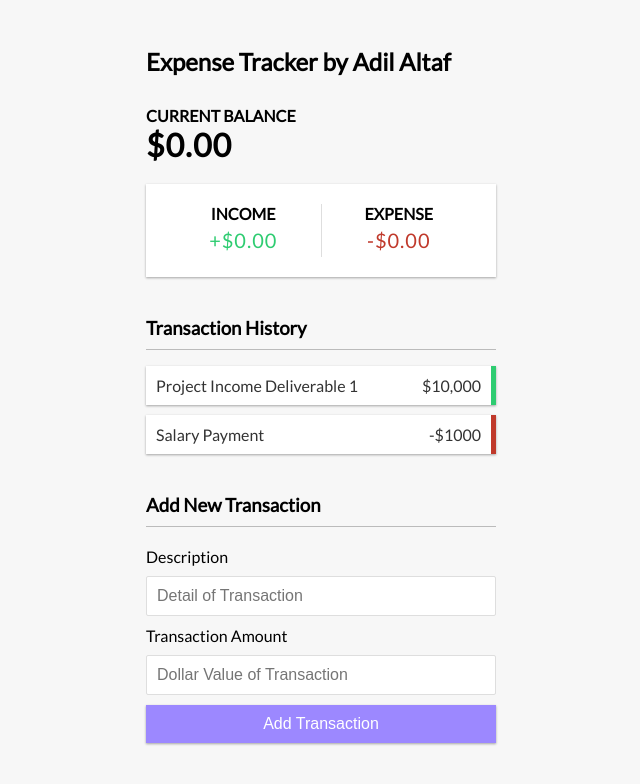
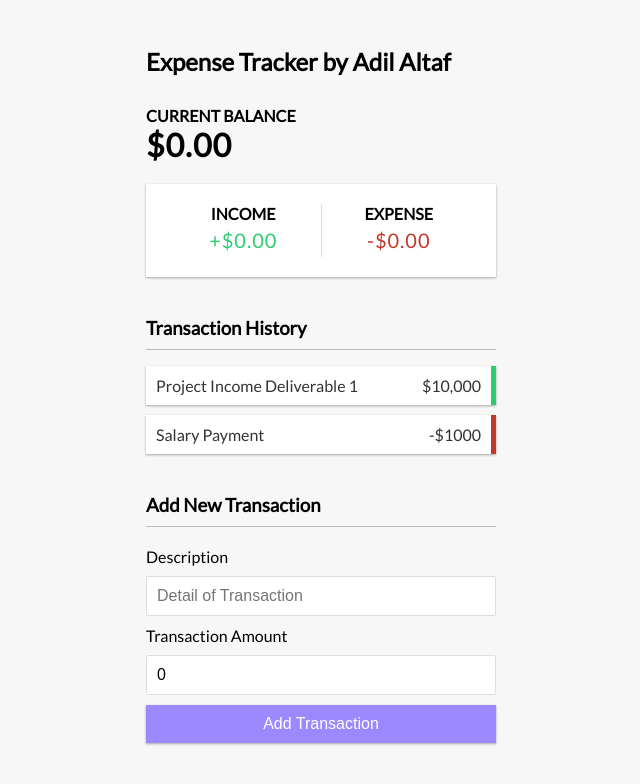
Before and after one commit to adil-innovation-lab/react-expense-tracker, a React (Create React App) app: page / in a window 1280 px wide. Shown: the top 784 px of the page, without its empty margins (319-959 px from the left). Built offline with nearby package versions, Linux system fonts and the light colour scheme.

Commit message:
Created State for Adding New Transactions
Updated the AddTransaction.js file to use the useState hook to create state so we can add new transactions with the form.

```diff
--- a/src/components/AddTransaction.js
+++ b/src/components/AddTransaction.js
@@ -1,6 +1,10 @@
-import React from 'react'
+import React, { useState } from 'react';
 
 export const AddTransaction = () => {
+
+    const [description, setDescription] = useState('');
+    const [transactionAmount, setTransactionAmount] = useState(0);
+
     return (
         <div>
             <h3>Add New Transaction</h3>
@@ -9,13 +13,23 @@ export const AddTransaction = () => {
                     <label htmlFor="description">
                         Description
                     </label>
-                    <input type="text" id="description" placeholder="Detail of Transaction" />
+                    <input  type="text"
+                            id="description"
+                            value={description}
+                            onChange={(e) => setDescription(e.target.value)}
+                            placeholder="Detail of Transaction"
+                    />
                 </div>
                 <div className="form-control">
                     <label htmlFor="transactionamount">
                         Transaction Amount
                     </label>
-                    <input type="number" id="transactionamount" placeholder="Dollar Value of Transaction" />
+                    <input  type="number"
+                            id="transactionamount"
+                            value={transactionAmount}
+                            onChange={(e) => setTransactionAmount(e.target.value)}
+                            placeholder="Dollar Value of Transaction"
+                    />
                 </div>
                 <button className="btn">Add Transaction</button>
             </form>
```
